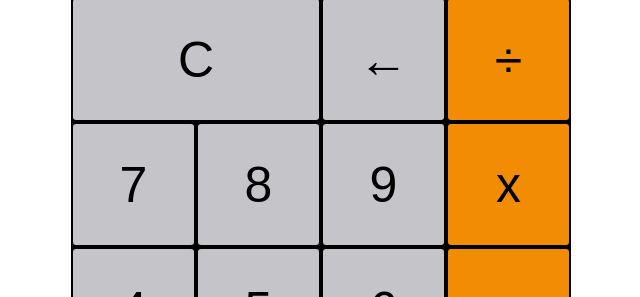
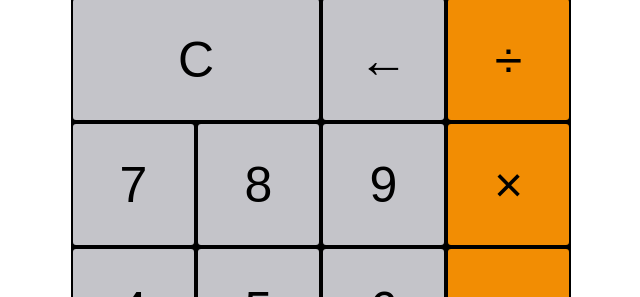
Before and after one commit to dottharun/4_calculator, a plain HTML site: page index.html in a window 1280 px wide. Shown: the part 185-482 px from the top of the page, 319-959 px from the left. Drawn offline with Linux system fonts and the light colour scheme.

Commit message:
correction

```diff
--- a/index.html
+++ b/index.html
@@ -27,7 +27,7 @@
         <button class="one button">1</button>
         <button class="zero button">0</button>
         <button class="divide button">÷</button>
-        <button class="multiply button">x</button>
+        <button class="multiply button">×</button>
         <button class="subtract button">-</button>
         <button class="add button">+</button>
         <button class="equal button">=</button>
```
